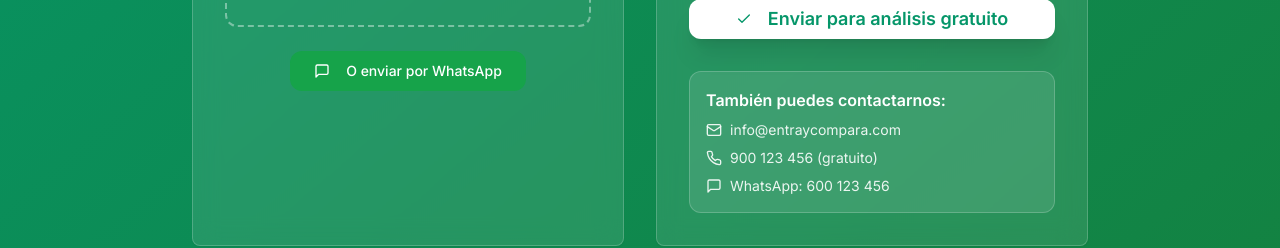
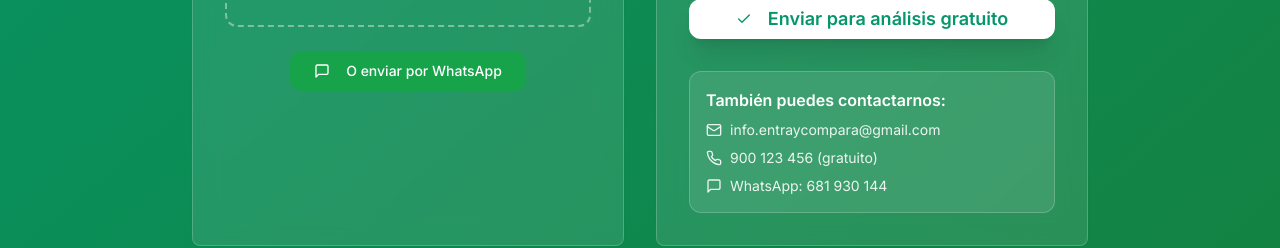
Before and after one commit to AlexandrUlyanov/verde-ahorro-facil-76, a React (Vite) app: page / in a window 1280 px wide. Shown: the part 5120-5368 px from the top of the page. Built offline with nearby package versions, Linux system fonts and the light colour scheme.

Commit message:
Fix: Update contact info in components
The AI has been instructed to update the contact information (WhatsApp and email) in the `CallToAction`, `SecondaryUploadForm`, and `FileUploadSection` components. This commit ensures the correct contact details are displayed.

```diff
--- a/src/components/FileUploadSection.tsx
+++ b/src/components/FileUploadSection.tsx
@@ -79,7 +79,7 @@ const FileUploadSection = () => {
 
   const openWhatsApp = () => {
     const message = encodeURIComponent("Hola! Quiero que analicéis mi factura para ver cuánto puedo ahorrar. ¿Puedo enviaros la factura por aquí?");
-    window.open(`https://wa.me/34600123456?text=${message}`, '_blank');
+    window.open(`https://wa.me/34681930144?text=${message}`, '_blank');
   };
 
   return (
@@ -230,7 +230,7 @@ const FileUploadSection = () => {
                     <div className="space-y-2 text-sm text-white/90">
                       <div className="flex items-center gap-2">
                         <Mail className="w-4 h-4" />
-                        <span>info@entraycompara.com</span>
+                        <span>info.entraycompara@gmail.com</span>
                       </div>
                       <div className="flex items-center gap-2">
                         <Phone className="w-4 h-4" />
@@ -238,7 +238,7 @@ const FileUploadSection = () => {
                       </div>
                       <div className="flex items-center gap-2">
                         <MessageSquare className="w-4 h-4" />
-                        <span>WhatsApp: 600 123 456</span>
+                        <span>WhatsApp: 681 930 144</span>
                       </div>
                     </div>
                   </div>
```
